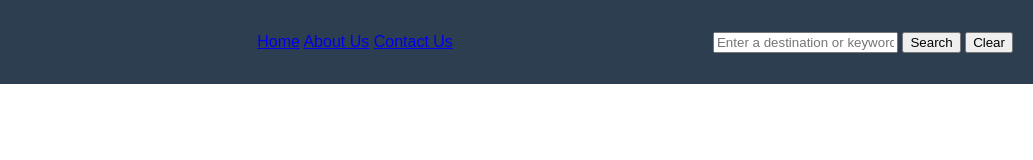
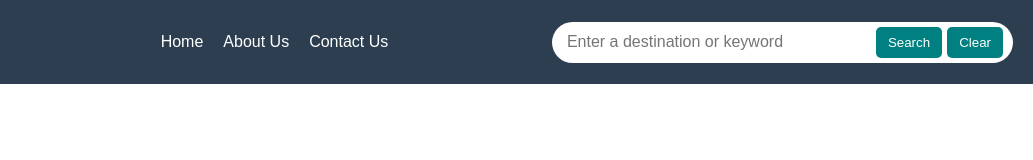
Before and after one commit to adnrussg/travel_recommendation, a plain HTML site: page travel_recommendation.html in a window 1280 px wide. Shown: the full height of the page, 247-1280 px from the left. Drawn offline with Linux system fonts and the light colour scheme.

Commit message:
Finished the navbar

```diff
--- a/travel_recommendation.css
+++ b/travel_recommendation.css
@@ -26,3 +26,47 @@ body {
     font-size: 24px;
     font-weight: bold;
 }
+
+.nav-links {
+    display: flex;
+    gap: 20px;
+}
+
+.nav-links a {
+    color: white;
+    text-decoration: none;
+    font-size: 16px;
+}
+
+.nav-links a:hover {
+    text-decoration: underline;
+}
+
+.search-container {
+    display: flex;;
+    align-items: center;
+    background-color: white;
+    padding: 5px 10px;
+    border-radius: 50px;
+}
+
+.search-container input {
+    border: none;
+    outline: none;
+    padding: 5px;
+    font-size: 16px;
+}
+
+.search-btn, .clear-btn {
+    background-color: #008080;
+    color: white;
+    border: none;
+    padding: 8px 12px;
+    margin-left: 5px;
+    cursor: pointer;
+    border-radius: 5px;
+}
+
+.search-btn:hover, .clear-btn:hover {
+    background-color: #005555;
+}
--- a/travel_recommendation.html
+++ b/travel_recommendation.html
@@ -18,7 +18,7 @@
             <a href="#">Contact Us</a>
         </nav>
         <div class="search-container">
-            <input type="text" placeholder="Enter a destination or keyword">
+            <input type="text" placeholder="Enter a destination or keyword" size="30">
             <button class="search-btn">Search</button>
             <button class="clear-btn">Clear</button>
         </div>
```
